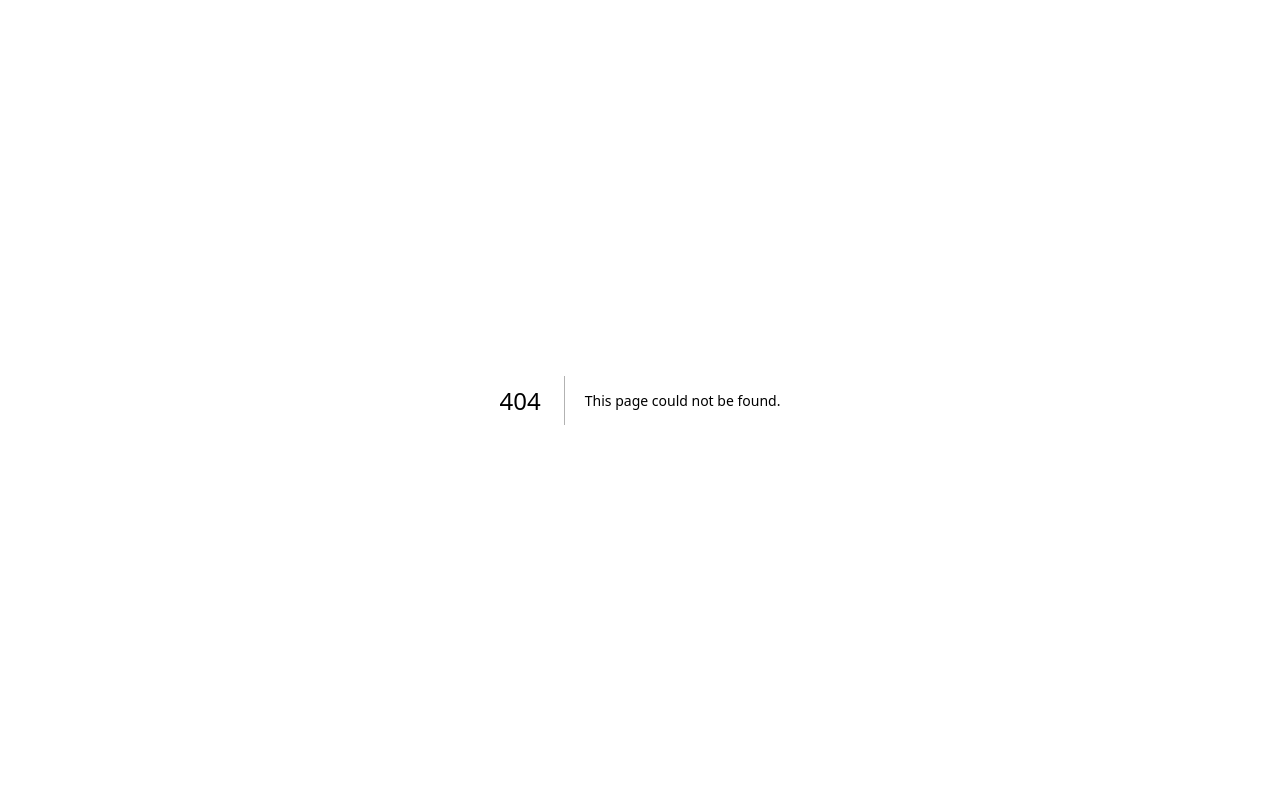
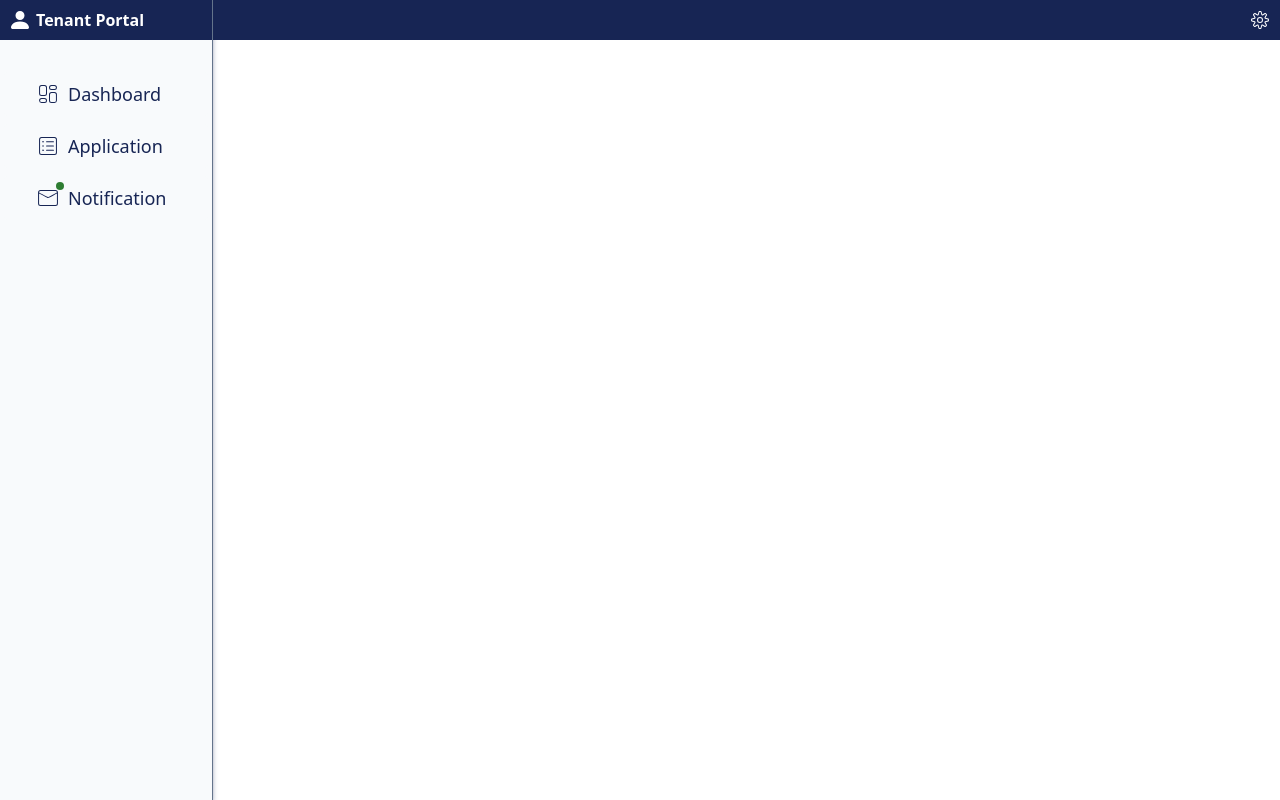
Before and after one commit to JsRennie/rental-management, a Next.js app: page /admin in a window 1280 px wide. Before the commit this address had no page. Built offline with nearby package versions, Linux system fonts and the light colour scheme.

Commit message:
Admin portal page and layout design

```diff
--- a/app/admin/layout.tsx
+++ b/app/admin/layout.tsx
@@ -0,0 +1,23 @@
+import SideNav from "../components/SideNav";
+import TopNav from "../components/TopNav";
+
+export default function AdminLayout({
+  children,
+}: {
+  children: React.ReactNode;
+}) {
+  return (
+    <section className="h-screen grid grid-cols-12">
+      {/* Include shared UI here e.g. a header or sidebar */}
+      <div className="lg:col-span-2 hidden lg:block ">
+        <SideNav />
+      </div>
+      <div className="lg:col-span-10 col-span-12 overflow-y-auto">
+        <div className="sticky top-0 z-10">
+          <TopNav />
+        </div>
+        {children}
+      </div>
+    </section>
+  );
+}
--- /dev/null
+++ b/app/admin/page.tsx
@@ -0,0 +1,3 @@
+export default function Home() {
+  return <main></main>;
+}
```
